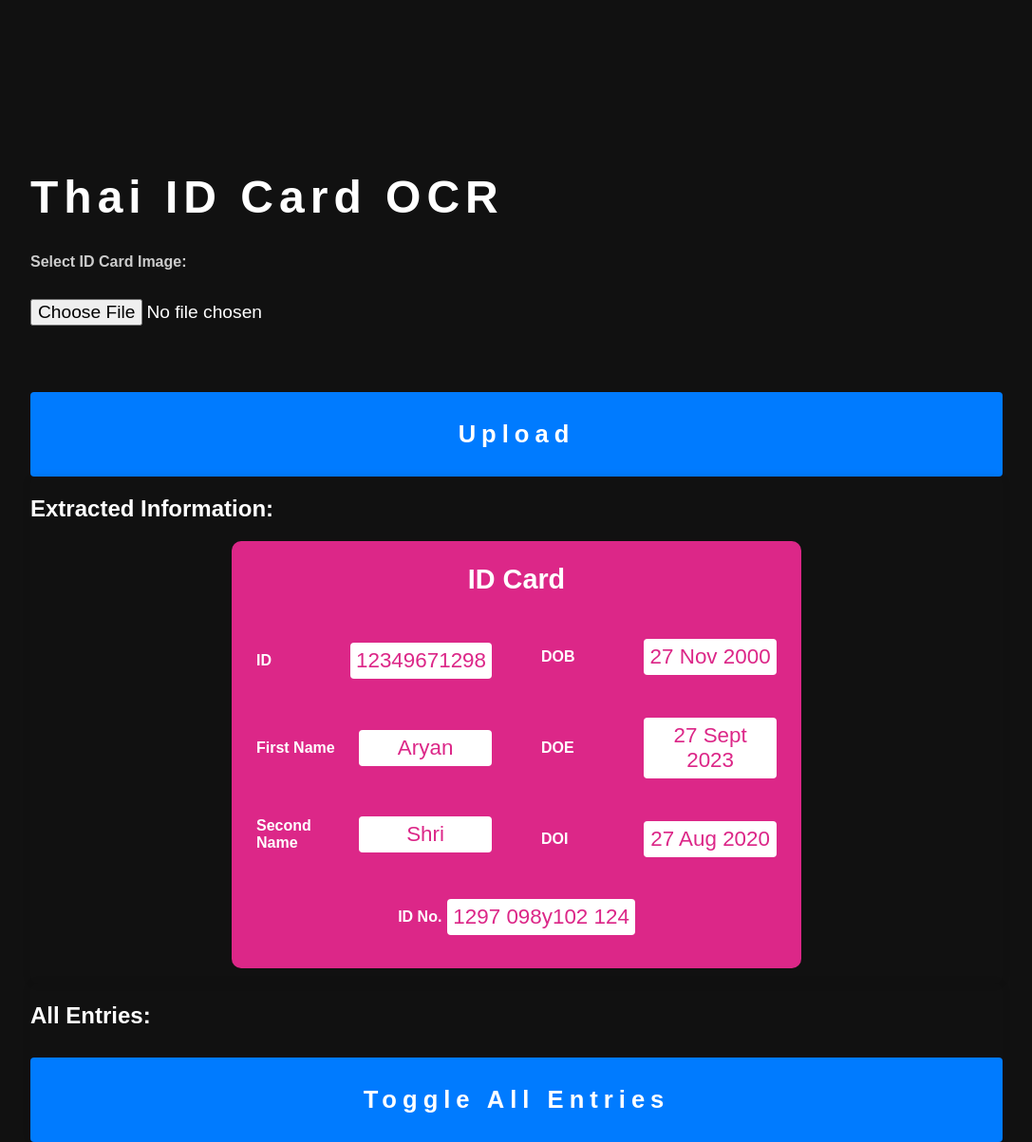
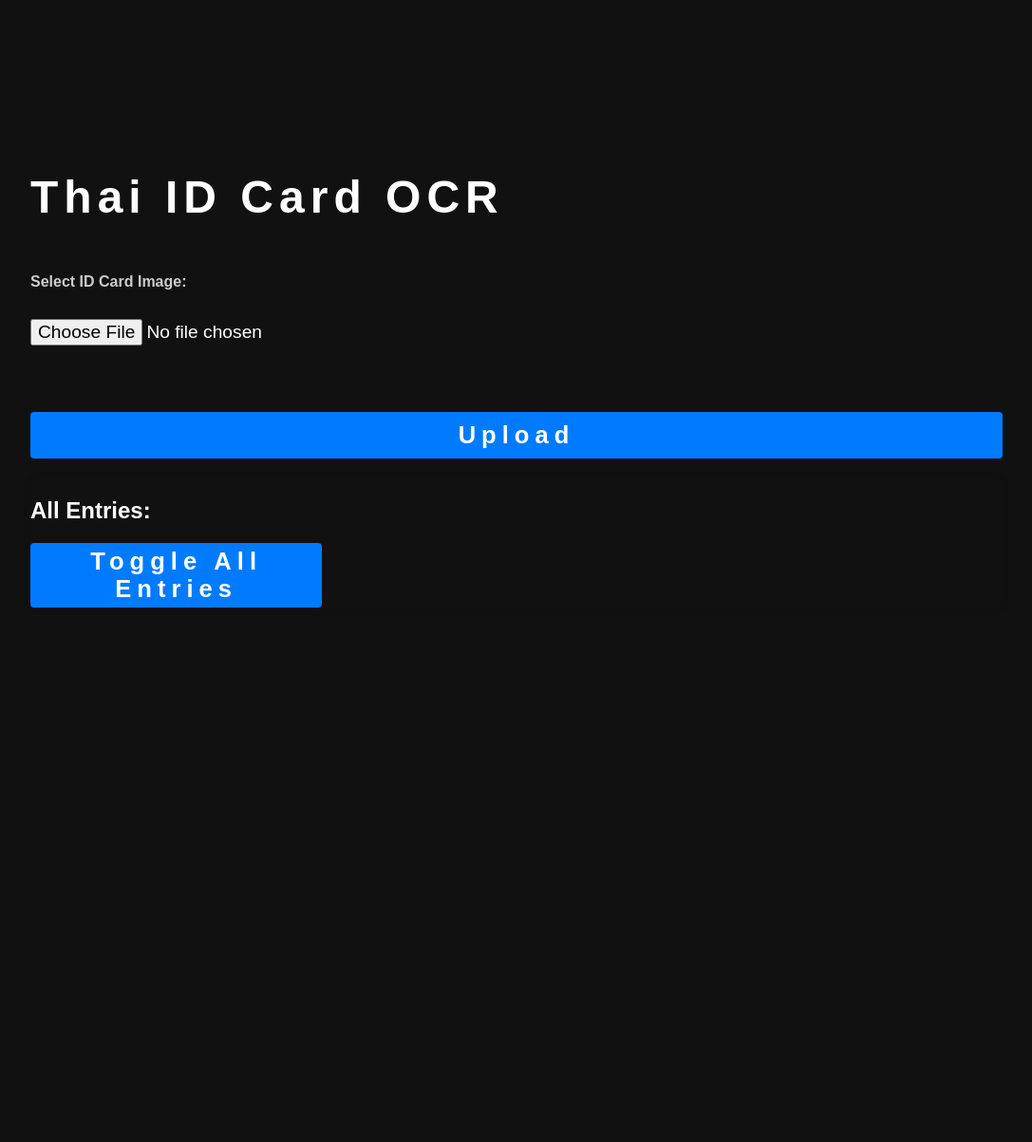
Before and after one commit to Aryan200902/ID-Card-OCR-app, a Flask app: page /upload in a window 1280 px wide. Shown: the whole page at 95% size, without its empty margins (96-1183 px from the left). After the commit the page ends 640 px from the top, so only its background shows below. Run offline with Flask 2, Linux system fonts and the light colour scheme; data that the repository does not hold is empty.

Commit message:
Added build.sh and modified Html

```diff
--- a/app/ocr_routes.py
+++ b/app/ocr_routes.py
@@ -46,6 +46,12 @@
         return jsonify({'status': 'success'})
     else:
         return jsonify({'status': 'error', 'message': 'Entry not found'})
+
+
+@app.route('/', methods=['GET'])
+def home_page():
+    if request.method == 'GET':
+        return jsonify({'status': 'success, SERVER IS RUNNING'})
 
 
 @app.route('/upload', methods=['GET', 'POST'])
--- a/app/templates/upload.html
+++ b/app/templates/upload.html
@@ -27,8 +27,6 @@
             letter-spacing: 6px;
         }
 
-
-
         label {
             display: block;
             margin-bottom: 10px;
@@ -37,7 +35,6 @@
         }
 
         input[type="file"] {
-
             margin-bottom: 20px;
             padding: 20px 0px;
             border-radius: 4px;
@@ -54,21 +51,85 @@
             border: none;
             border-radius: 4px;
             cursor: pointer;
-            padding: 30px;
             font-size: 1.6rem;
             font-weight: bold;
             letter-spacing: 6px;
             margin-top: 30px;
         }
 
+        .wrapper {
+            width: 80%;
+            height: 60%;
+            display: flex;
+            flex-direction: column;
+            justify-content: space-between;
+            position: relative;
+        }
+
+        #extracted-data {
+            display: flex;
+            justify-content: center;
+        }
+
+        .card {
+            width: 600px;
+            background-color: #dc2788;
+            border-radius: 10px;
+            margin-bottom: 20px;
+            padding: 20px;
+            box-sizing: border-box;
+        }
+
+        .card h2 {
+            text-align: center;
+            font-size: 1.8rem;
+            margin-bottom: 20px;
+        }
+
+        .card-content {
+            display: flex;
+            flex-wrap: wrap;
+            justify-content: space-around;
+        }
+
+        .card-content h1 {
+            font-size: 1rem;
+            margin: 0;
+            width: 40%;
+            text-align: start;
+            margin-left: 20px;
+            color: #fff;
+        }
+
+        .card-content p {
+            font-size: 1.4rem;
+            background-color: #fff;
+            color: #dc2788;
+            padding: 6px;
+            border-radius: 4px;
+            width: 50%;
+            text-align: center;
+            margin-right: 20px;
+        }
+
+        .delete-btn {
+            background-color: #dc3545;
+            color: #fff;
+            border: none;
+            padding: 5px 10px;
+            border-radius: 4px;
+            cursor: pointer;
+            margin-top: 10px;
+        }
+
+        .delete-btn:hover {
+            background-color: #c82333;
+        }
+
         #result-container,
         #entries-container {
-            /* display: none; */
             width: 100%;
             color: #111;
-            /* margin: 20px auto; */
-            /* padding: 20px; */
-            /* background-color: #fff; */
             border-radius: 8px;
             color: #fff;
             box-shadow: 0 0 10px rgba(0, 0, 0, 0.1);
@@ -79,107 +140,11 @@
             padding: 0;
         }
 
-
-
-        strong {
-            font-weight: bold;
-            color: #007bff;
-        }
-
-        button.delete-btn {
-            background-color: #dc3545;
-            color: #fff;
-            border: none;
-            padding: 5px 10px;
-            border-radius: 4px;
-            cursor: pointer;
-            float: right;
-        }
-
-        button.delete-btn:hover {
-            background-color: #c82333;
-        }
-
-
         .hidden {
             display: none;
         }
-        .wrapper{
-            width: 80%;
-            height: 60%;
-            display: flex;
-            flex-direction: column;
-            justify-content: space-between;
-            /* justify-content: center; */
-            /* align-items: center; */
-            position: relative;
-        }
 
-        #extracted-data{
-            display: flex;
-            justify-content: center;
-        }
-        .card{
-            width: 600px;
-            height: 450px;
-            background-color: #dc2788;
-            border-radius: 10px;
-        }
-        .card h2{
-            text-align: center;
-            font-size: 1.8rem;
-        }
-        .card div{
-            display: flex;
-            flex-wrap: wrap;
-            justify-content: space-around;
-            letter-spacing: 0;
-        }
-        .card div h1{
-            font-size: 1rem;
-            padding: 0;
-            margin: 0;
-            letter-spacing: normal;
-            margin-right: 6px;
-        }
-        .card div li{
-            display: flex;
-            align-items: center;
-            justify-content: center;
-
-        }
-        .card div p{
-            font-size: 1.4rem;
-            background-color: #fff;
-            color: #dc2788;
-            padding: 6px;
-            border-radius: 4px;
-
-        }
-        .card .left{
-            display: flex;
-            flex-direction: column;
-            width: 48%;
-        }
-        .card .right{
-            display: flex;
-            flex-direction: column;
-            width: 48%;
-        }
-        .card .right li,.left li{
-            width: 100%;
-        }
-        .card .left h1,.card .right h1{
-            width: 40%;
-            text-align: start;
-            margin-left: 20px;
-        }
-        .card .left p,.card .right p{
-            width:50%;
-            text-align: center;
-            margin-right: 20px;
-        }
-        #all-entries li{
+        #all-entries li {
             width: 100%;
             color: #fff;
             display: flex;
@@ -190,19 +155,47 @@
             padding: 4px;
             border-color: #fff;
         }
-        #all-entries li div{
+
+        #all-entries li div {
             width: 100%;
             display: flex;
             justify-content: space-between;
         }
-        #all-entries li div div{
+
+        #all-entries li div div {
             width: 60%;
             display: flex;
             flex-direction: column;
+        }
 
+        #all-entries button {
+            width: 30%;
+            background-color: #dc3545;
+            color: #fff;
+            border: none;
+            padding: 5px 10px;
+            border-radius: 4px;
+            cursor: pointer;
+            margin-top: 10px;
         }
-        #all-entries button{
+
+        #all-entries button:hover {
+            background-color: #c82333;
+        }
+
+        #toggle-entries-btn {
             width: 30%;
+            background-color: #007bff;
+            color: #fff;
+            border: none;
+            padding: 5px 10px;
+            border-radius: 4px;
+            cursor: pointer;
+            margin-top: 10px;
+        }
+
+        #toggle-entries-btn:hover {
+            background-color: #0056b3;
         }
     </style>
 </head>
@@ -217,52 +210,46 @@
             <button type="submit">Upload</button>
         </form>
 
-        <div id="result-container">
+        <div id="result-container" class="hidden">
             <h2>Extracted Information:</h2>
-            <ul id="extracted-data">
+            <ul id="extracted-data" class="card-content">
                 <div class="card">
                     <h2>ID Card</h2>
-                    <div>
+                    <div class="card-content">
                         <div class="left">
                             <li>
-                                <h1>ID</h1>
+                                <h1>ID:</h1>
                                 <p>12349671298</p>
                             </li>
                             <li>
-                                <h1>First Name</h1>
+                                <h1>First Name:</h1>
                                 <p>Aryan</p>
                             </li>
                             <li>
-                                <h1>Second Name</h1>
+                                <h1>Second Name:</h1>
                                 <p>Shri</p>
                             </li>
                         </div>
                         <div class="right">
                             <li>
-                                <h1>DOB</h1>
+                                <h1>DOB:</h1>
                                 <p>27 Nov 2000</p>
                             </li>
                             <li>
-                                <h1>DOE</h1>
+                                <h1>DOE:</h1>
                                 <p>27 Sept 2023</p>
                             </li>
                             <li>
-                                <h1>DOI</h1>
+                                <h1>DOI:</h1>
                                 <p>27 Aug 2020</p>
                             </li>
                         </div>
-
-
                         <li>
-                            <h1>ID No.</h1>
+                            <h1>ID No.:</h1>
                             <p>1297 098y102 124</p>
                         </li>
-
                     </div>
-
-
                 </div>
-
             </ul>
         </div>
 
@@ -279,13 +266,11 @@
                         </div>
                         <button>Delete</button>
                     </div>
-
                 </li>
             </ul>
             <button id="toggle-entries-btn">Toggle All Entries</button>
-            </div>
+        </div>
     </div>
-
 
     <script>
         document.addEventListener('DOMContentLoaded', function () {
@@ -310,10 +295,28 @@
             // Clear previous entries
             allEntriesList.innerHTML = '';
 
-            // Display each entry
+            // Display each entry in a card
             entries.forEach(entry => {
-                const listItem = document.createElement('li');
-                listItem.innerHTML = `<strong>_id:</strong> ${entry._id}, <strong>Name:</strong> ${entry.name}, <strong>Last Name:</strong> ${entry.last_name}, <strong>ID Number:</strong> ${entry.identification_number}`;
+                const card = document.createElement('div');
+                card.classList.add('card');
+
+                const cardContent = document.createElement('div');
+                cardContent.classList.add('card-content');
+
+                // Display each field in the card
+                for (const key in entry) {
+                    const dataItem = document.createElement('li');
+                    const fieldName = document.createElement('h1');
+                    const fieldValue = document.createElement('p');
+
+                    fieldName.textContent = key + ":";
+                    fieldValue.textContent = entry[key];
+
+                    dataItem.appendChild(fieldName);
+                    dataItem.appendChild(fieldValue);
+
+                    cardContent.appendChild(dataItem);
+                }
 
                 const deleteButton = document.createElement('button');
                 deleteButton.textContent = 'Delete';
@@ -322,8 +325,9 @@
                     deleteEntry(entry._id);
                 });
 
-                listItem.appendChild(deleteButton);
-                allEntriesList.appendChild(listItem);
+                cardContent.appendChild(deleteButton);
+                card.appendChild(cardContent);
+                allEntriesList.appendChild(card);
             });
 
             entriesContainer.style.display = 'block';
@@ -384,13 +388,35 @@
             // Clear previous results
             extractedDataList.innerHTML = '';
 
-            // Display each extracted field
+            // Create a card for extracted information
+            const card = document.createElement('div');
+            card.classList.add('card');
+
+            const cardTitle = document.createElement('h2');
+            cardTitle.textContent = 'ID Card';
+            card.appendChild(cardTitle);
+
+            const cardContent = document.createElement('div');
+            cardContent.classList.add('card-content');
+
+            // Display each extracted field in the card
             for (const key in extractedData) {
-                const listItem = document.createElement('li');
-                listItem.innerHTML = `<strong>${key}:</strong> ${extractedData[key]}`;
-                extractedDataList.appendChild(listItem);
+                const dataItem = document.createElement('li');
+                const fieldName = document.createElement('h1');
+                const fieldValue = document.createElement('p');
+
+                fieldName.textContent = key + ":";
+                fieldValue.textContent = extractedData[key];
+
+                dataItem.appendChild(fieldName);
+                dataItem.appendChild(fieldValue);
+
+                cardContent.appendChild(dataItem);
             }
 
+            card.appendChild(cardContent);
+            extractedDataList.appendChild(card);
+            resultContainer.classList.remove('hidden');
             resultContainer.style.display = 'block';
         }
     </script>
```
Also changed, not shown: 1 other file.
